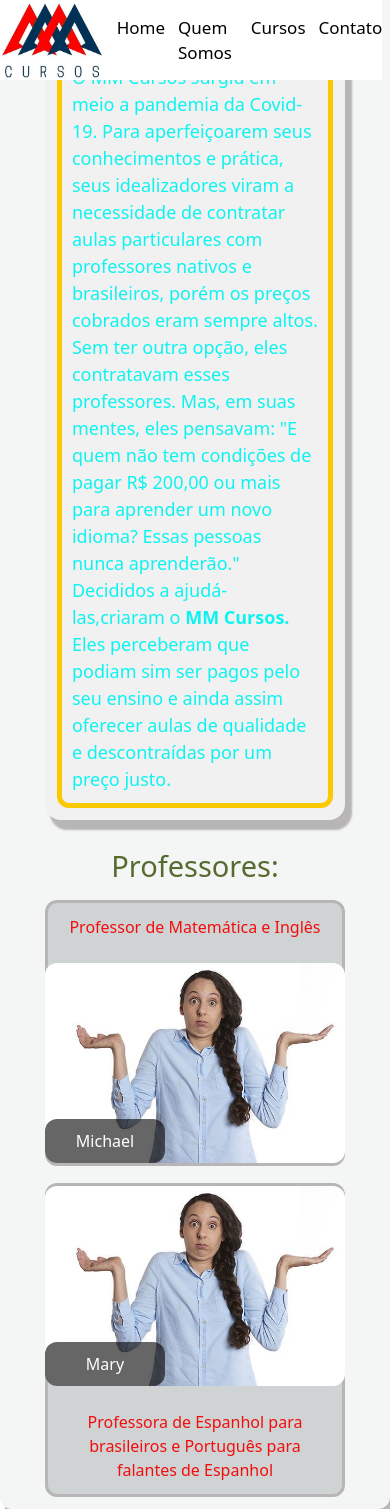
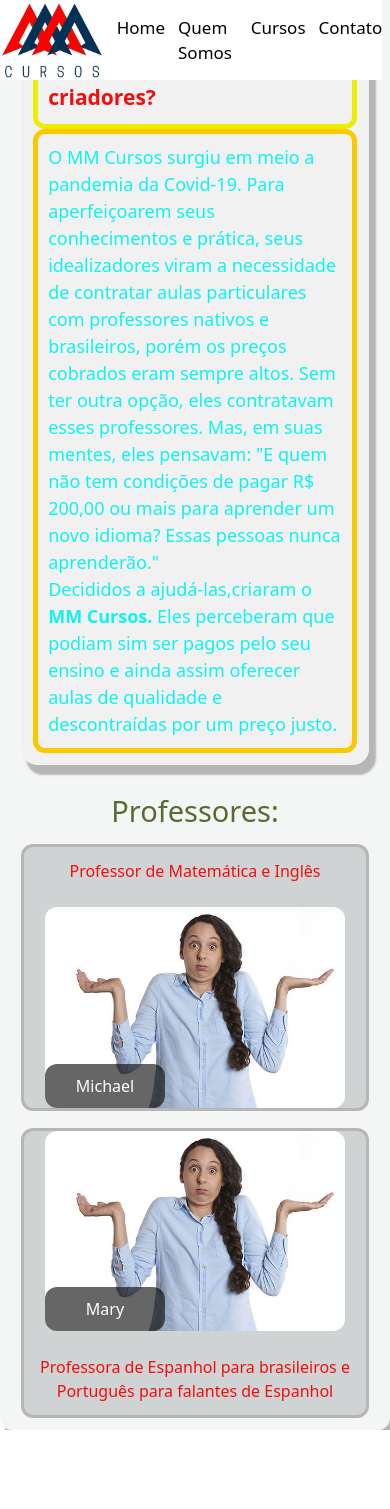
Before and after one commit to Diogobispopereira/mm-curso, a React (Vite) app: page /quemSomos in a window 390 px wide. After the commit the page ends 1430 px from the top, so only its background shows below. Built offline with nearby package versions, Linux system fonts and the light colour scheme.

Commit message:
atualizacao 4

```diff
--- a/src/Componentes/LinkRouter/Rotas/QuemSomos/quemSomos.module.css
+++ b/src/Componentes/LinkRouter/Rotas/QuemSomos/quemSomos.module.css
@@ -158,13 +158,13 @@
   }
   @media screen and (max-width: 470px) {
     .texto{
-        width: 82%;
+        width: 95%;
     }
     .professoresContainer{
         align-items: center;
     }
     .professoresQuadro{
-        width: 82%;
+        width: 95%;
         margin: 0;
         flex-direction: column;
         gap: 12px;
```
